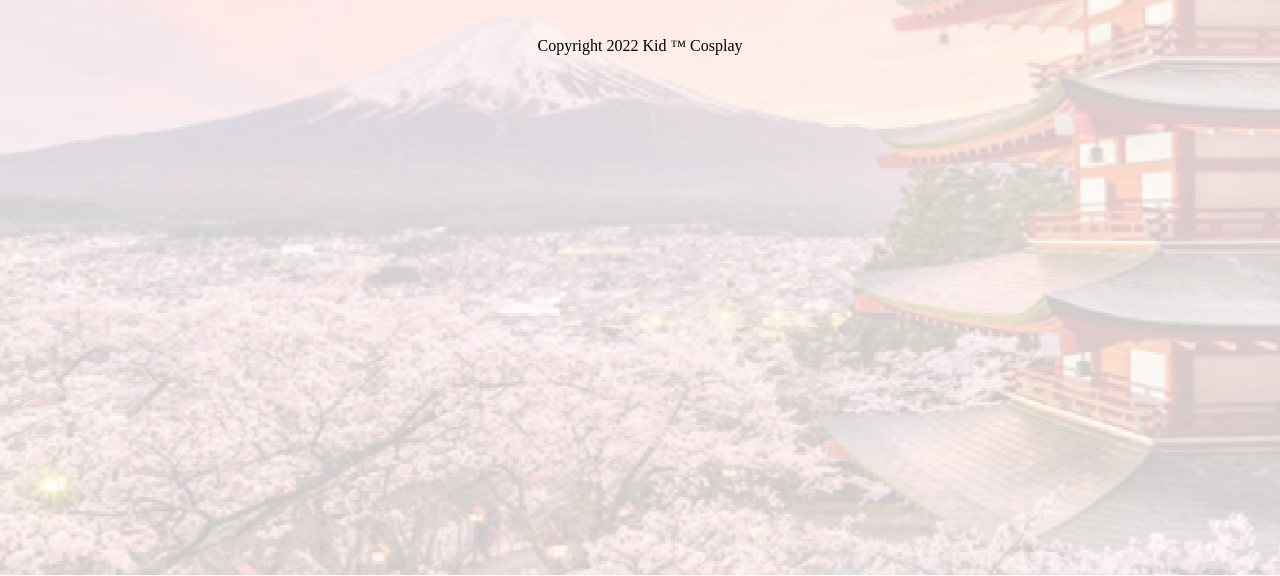
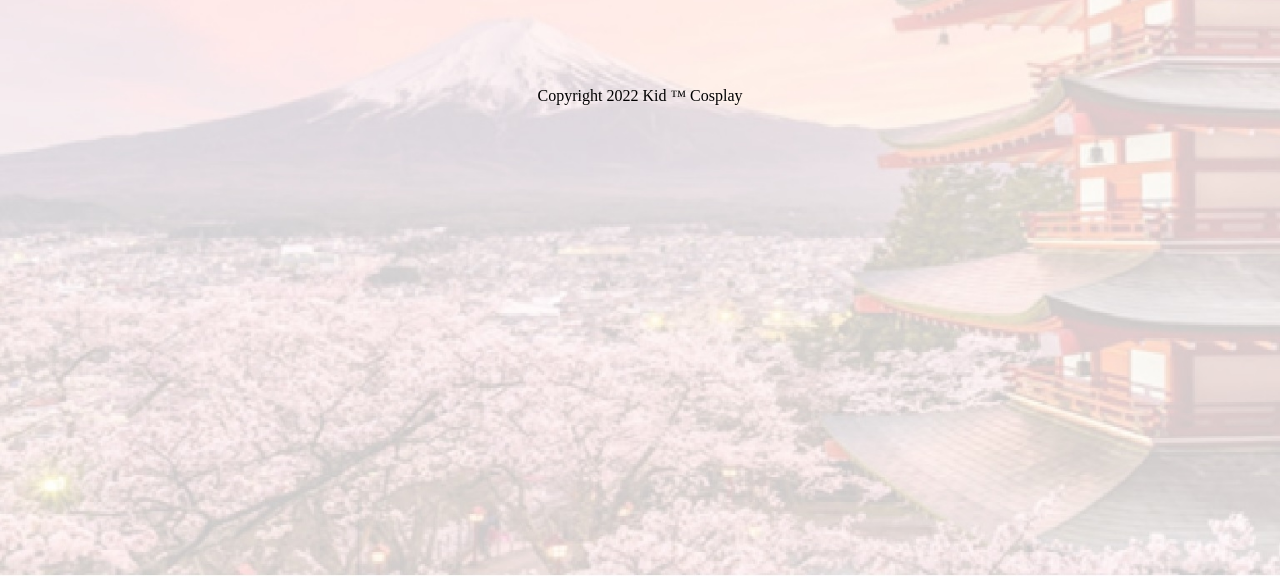
Before and after one commit to Nonkid/ThirdWebsite, a plain HTML site: page shop.html/index.html in a window 1280 px wide. Shown: the part 224-800 px from the top of the page. Drawn offline with Linux system fonts and the light colour scheme.

Commit message:
fix margin

```diff
--- a/home.html/main.css
+++ b/home.html/main.css
@@ -57,6 +57,7 @@ nav a:active {
   text-decoration: underline;
 }
 footer{
+	margin-top:50px;
 	text-align: center;
 	clear:both;
 	bottom:0;
--- a/main.css
+++ b/main.css
@@ -57,6 +57,7 @@ nav a:active {
   text-decoration: underline;
 }
 footer{
+	margin-top:50px;
 	text-align: center;
 	clear:both;
 	bottom:0;
--- a/shop.html/main.css
+++ b/shop.html/main.css
@@ -57,6 +57,7 @@ nav a:active {
   text-decoration: underline;
 }
 footer{
+	margin-top:50px;
 	text-align: center;
 	clear:both;
 	bottom:0;
--- a/type.html/main.css
+++ b/type.html/main.css
@@ -57,6 +57,7 @@ nav a:active {
   text-decoration: underline;
 }
 footer{
+	margin-top:50px;
 	text-align: center;
 	clear:both;
 	bottom:0;
```
